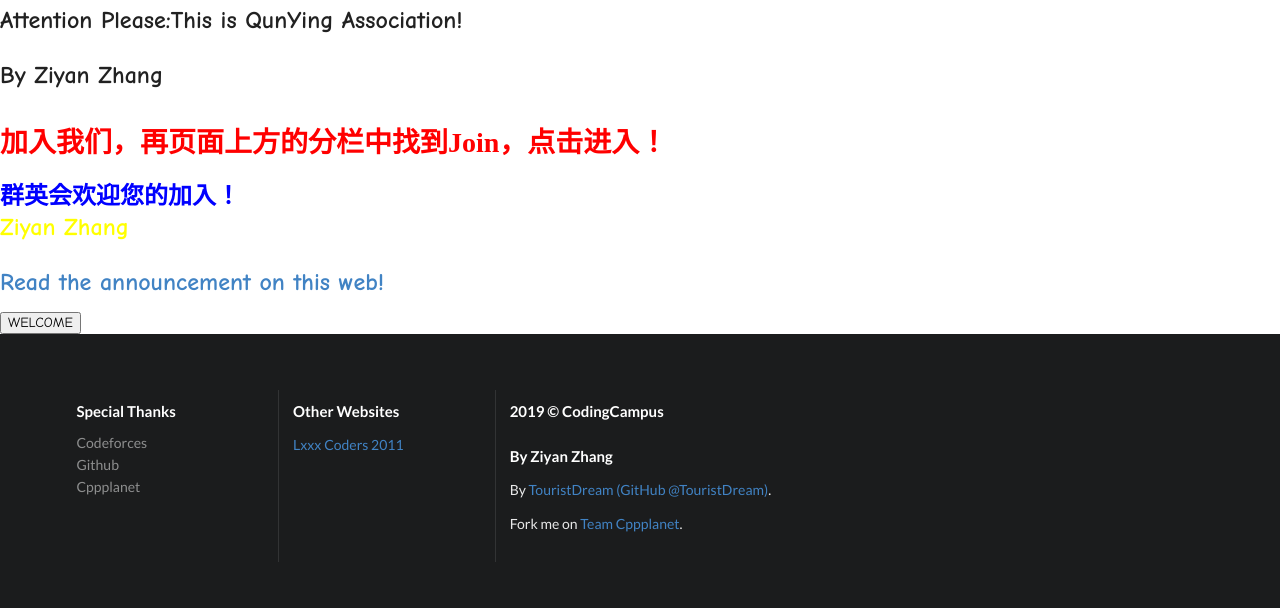
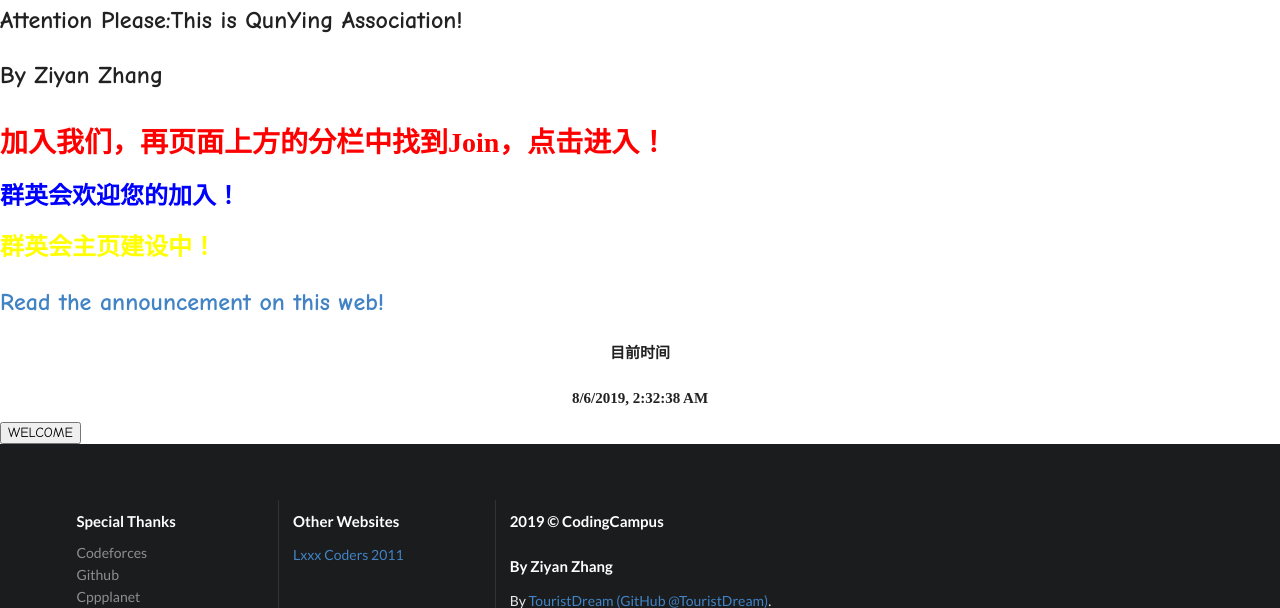
Before and after one commit to qya-beta/homepage, a plain HTML site: page index.html in a window 1280 px wide. Shown: the part 580-1188 px from the top of the page. Drawn offline with nearby package versions, Linux system fonts and the light colour scheme.

Commit message:
Update index.html

```diff
--- a/index.html
+++ b/index.html
@@ -152,10 +152,16 @@ function show_info()
     <div style="color:blue">
         <h2 style="font-family:KaiTi">群英会欢迎您的加入！</h2>
     </div>
+    <br>
     <div style="color:yellow">
-        <h2 style="font-family:Comic Sans MS">Ziyan Zhang</h2>
+        <h2 style="font-family:KaiTi">群英会主页建设中！</h2>
     </div>
     <h2 style="font-family:Comic Sans MS"><a href="http://qya-beta.github.io/announcements">Read the announcement on this web!</a></h2>
+    <h4 style="font-family:STXinWei" align="center">目前时间</h4>
+    <h4 style="font-family:STXinWei" align="center"><span id="cg">2016/12/21 上午12:00:00</span></h4>
+    <script>
+    setInterval("cg.innerHTML=new Date().toLocaleString()",1000);
+    </script>
     <input style="font-family:Comic Sans MS" type="button" onclick="show_info()" value="WELCOME" />
 <div class="ui inverted vertical footer segment">
             <div class="ui container">
```
